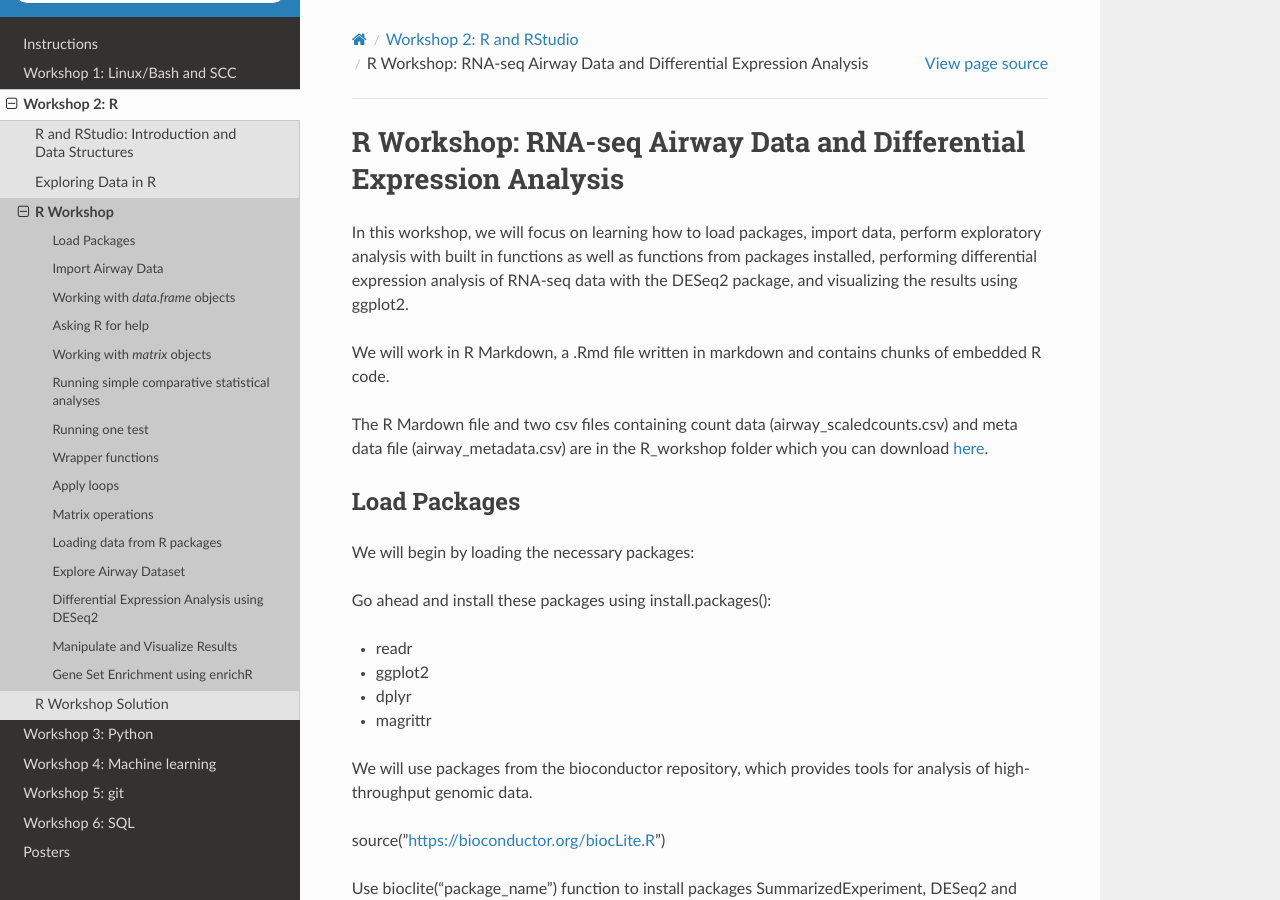
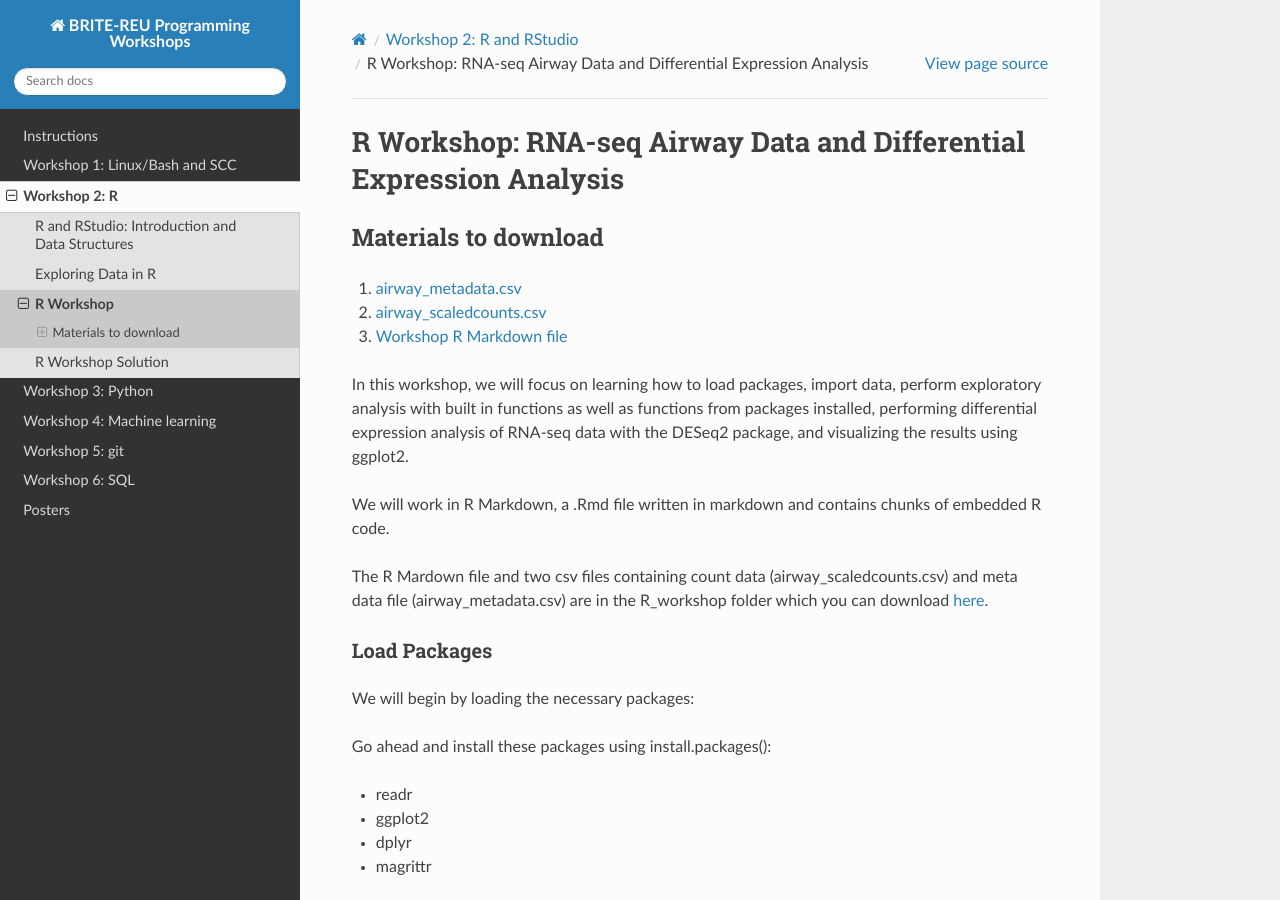
Before and after one commit to BRITE-REU/programming-workshops, a Sphinx documentation site: the page built from source/workshops/02_R/Workshop_R.rst, in a window 1280 px wide and 900 px high. Built offline with Sphinx 7.4.7 and the Read the Docs theme 2.0.0, drawn with Linux system fonts in a browser that asks for light colours; pages that are not in the unit, such as notebooks, are missing from menus.

Commit message:
Update Workshop_R.rst

```diff
--- a/source/workshops/02_R/Workshop_R.rst
+++ b/source/workshops/02_R/Workshop_R.rst
@@ -1,5 +1,13 @@
 R Workshop: RNA-seq Airway Data and Differential Expression Analysis
 =====================================================================
+
+Materials to download
+-----------------------
+
+1. `airway_metadata.csv <https://github.com/BRITE-REU/programming-workshops/tree/master/source/workshops/02_R/files/airway_metadata.csv>`_
+2. `airway_scaledcounts.csv <https://github.com/BRITE-REU/programming-workshops/tree/master/source/workshops/02_R/files/airway_scaledcounts.csv>`_
+3. `Workshop R Markdown file <https://github.com/BRITE-REU/programming-workshops/tree/master/source/workshops/02_R/files/R_Workshop.Rmd>`_
+
 
 In this workshop, we will focus on learning how to load packages, import data, perform exploratory analysis with built in functions as well as functions from packages installed, performing differential expression analysis of RNA-seq data with the DESeq2 package, and visualizing the results using ggplot2.
 
```
